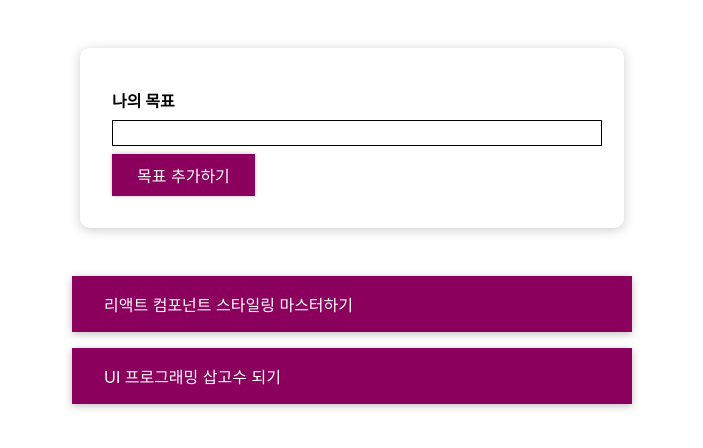
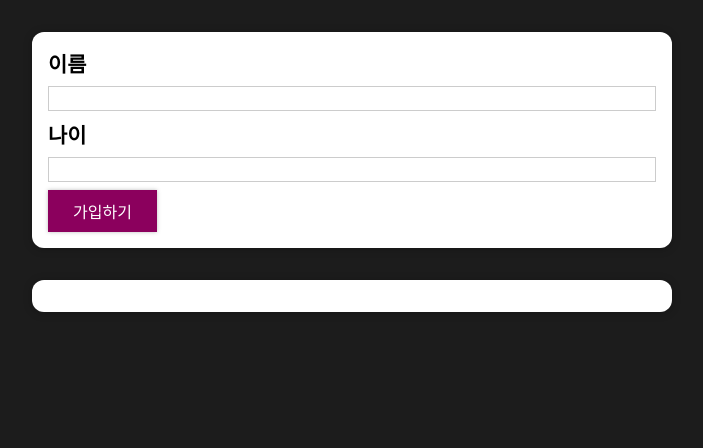
Before and after one commit to kitae1995/react-basic-study202310, a React (Create React App) app: page / in a window 1280 px wide. Shown: the top 448 px of the page, without its empty margins (288-991 px from the left). Built offline with nearby package versions, Linux system fonts and the light colour scheme.

Commit message:
1103React-2

```diff
--- a/src/App.js
+++ b/src/App.js
@@ -1,74 +1,12 @@
-import React, { useState } from 'react';
-import './App.css';
-import CourseInput from './components/CourseGoals/CourseInput';
-import CourseList from './components/CourseGoals/CourseList';
-
-const DUMMY_DATA = [
-  {
-    id: 'g1',
-    text: '리액트 컴포넌트 스타일링 마스터하기',
-  },
-  {
-    id: 'g2',
-    text: 'UI 프로그래밍 삽고수 되기',
-  },
-];
+import React from 'react';
+import AddUsers from './components/Users/AddUsers';
+import UserList from './components/Users/UserList';
 
 const App = () => {
-  const [goals, setGoals] = useState(DUMMY_DATA);
-
-  // Input에게 전달할 함수
-  const addGoalHandler = (text) => {
-    // console.log('전달받은 텍스트:', text);
-    const newGoal = {
-      id: Math.random().toString(),
-      text: text,
-    };
-
-    //상태변수(배열) 수정
-    // setGoals([...goals, newGoal]);
-    setGoals((prevGoals) => [...prevGoals, newGoal]);
-  };
-
-  // 삭제 이벤트 핸들러를 CourseItem까지 내려보내야 됨.
-  const deleteGoalHandler = (id) => {
-    // console.log('전달된 id: ', id);
-    // const updateGoals = [...goals]; //상태 배열 그대로 복사해서 가져옴.
-    // const index = updateGoals.findIndex((goal) => goal.id === id);
-    // updateGoals.splice(index, 1);
-
-    // const updateGoals = goals.filter((goal) => goal.id !== id);
-
-    setGoals(goals.filter((goal) => goal.id !== id));
-  };
-
-  // CourseList 조건부 렌더링
-  let listContent = (
-    <p
-      style={{
-        color: 'red',
-        fontSize: '2em',
-        textAlign: 'center',
-      }}
-    >
-      목표를 등록해 주세요!!
-    </p>
-  );
-  if (goals.length > 0) {
-    listContent = (
-      <CourseList
-        items={goals}
-        onDelete={deleteGoalHandler}
-      />
-    );
-  }
-
   return (
     <div>
-      <section id='goal-form'>
-        <CourseInput onAdd={addGoalHandler} />
-      </section>
-      <section id='goals'>{listContent}</section>
+      <AddUsers />
+      <UserList />
     </div>
   );
 };
--- a/src/components/CourseGoals/CourseInput.js
+++ b/src/components/CourseGoals/CourseInput.js
@@ -29,13 +29,9 @@
 
   return (
     <form onSubmit={formSubmitHandler}>
-      <div className='form-control'>
+      <div className={`form-control ${!isValid ? 'invalid' : ''}`}>
         <label>나의 목표</label>
         <input
-          style={{
-            background: isValid ? 'transparent' : 'salmon',
-            borderColor: isValid ? 'black' : 'red',
-          }}
           type='text'
           onChange={textChangeHandler}
           value={enteredText}
--- a/src/components/CourseGoals/CourseList.js
+++ b/src/components/CourseGoals/CourseList.js
@@ -1,10 +1,18 @@
 import React from 'react';
-import './CourseList.css';
+// import './CourseList.css';
 import CourseItem from './CourseItem';
+
+import styled from 'styled-components';
+
+const CourseUl = styled.ul`
+  list-style: none;
+  margin: 0;
+  padding: 0;
+`;
 
 const CourseList = ({ items, onDelete }) => {
   return (
-    <ul className='goal-list'>
+    <CourseUl>
       {items.map((item) => {
         return (
           <CourseItem
@@ -14,7 +22,7 @@
           />
         );
       })}
-    </ul>
+    </CourseUl>
   );
 };
 
--- a/src/components/UI/Button/Button.js
+++ b/src/components/UI/Button/Button.js
@@ -1,10 +1,32 @@
 import React from 'react';
 import './Button.css';
+import styled from 'styled-components';
+
+// const Button = styled.button`
+//   font: inherit;
+//   padding: 0.5rem 1.5rem;
+//   border: 1px solid #8b005d;
+//   color: white;
+//   background: #8b005d;
+//   box-shadow: 0 0 4px rgba(0, 0, 0, 0.26);
+//   cursor: pointer;
+
+//   &:focus {
+//     outline: none;
+//   }
+
+//   &:hover,
+//   &:active {
+//     background: #ac0e77;
+//     border-color: #ac0e77;
+//     box-shadow: 0 0 8px rgba(0, 0, 0, 0.26);
+//   }
+// `;
 
 const Button = ({ type, onClick, children }) => {
   return (
     <button
-      type={type}
+      type={type || 'button'}
       className='button'
       onClick={onClick}
     >
--- a/src/components/UI/Card.js
+++ b/src/components/UI/Card.js
@@ -1,9 +1,8 @@
 import React from 'react';
-import './Card.css';
+import styles from './Card.module.css';
 
 const Card = ({ children, className }) => {
-  const madeClass = 'card ' + className;
-  return <div className={madeClass}>{children}</div>;
+  return <div className={`${styles.card} ${className}`}>{children}</div>;
 };
 
 export default Card;
--- /dev/null
+++ b/src/components/UI/Card.module.css
@@ -0,0 +1,5 @@
+.card {
+  border-radius: 12px;
+  box-shadow: 0 1px 8px rgba(0, 0, 0, 0.25);
+  background: #fff;
+}
--- /dev/null
+++ b/src/components/Users/AddUsers.js
@@ -0,0 +1,66 @@
+import React, { useState } from 'react';
+import styles from './AddUsers.module.css';
+import Card from '../UI/Card';
+import Button from '../UI/Button/Button';
+
+const AddUsers = () => {
+  const [userValue, setUserValue] = useState({
+    userName: '',
+    age: '',
+  });
+
+  const userNameChangeHandler = (e) => {
+    setUserValue((prevUserValue) => ({
+      ...prevUserValue,
+      userName: e.target.value,
+    }));
+  };
+
+  const ageChangeHandler = (e) => {
+    setUserValue((prevUserValue) => ({
+      ...prevUserValue,
+      age: e.target.value,
+    }));
+  };
+
+  const userSubmitHandler = (e) => {
+    e.preventDefault();
+
+    if (userValue.userName.trim() === '' || userValue.age.trim() === '') {
+      return;
+    }
+
+    if (+userValue.age < 1) return;
+
+    console.log(userValue);
+
+    setUserValue({
+      userName: '',
+      age: '',
+    });
+  };
+
+  return (
+    <Card className={styles.input}>
+      <form onSubmit={userSubmitHandler}>
+        <label htmlFor='username'>이름</label>
+        <input
+          id='username'
+          type='text'
+          onChange={userNameChangeHandler}
+          value={userValue.userName}
+        />
+        <label htmlFor='age'>나이</label>
+        <input
+          id='age'
+          type='number'
+          onChange={ageChangeHandler}
+          value={userValue.age}
+        />
+        <Button type='submit'>가입하기</Button>
+      </form>
+    </Card>
+  );
+};
+
+export default AddUsers;
--- /dev/null
+++ b/src/components/Users/AddUsers.module.css
@@ -0,0 +1,27 @@
+.input {
+  margin: 2rem auto;
+  padding: 1rem;
+  width: 90%;
+  max-width: 40rem;
+}
+
+.input label {
+  display: block;
+  font-weight: bold;
+  margin-bottom: 0.5rem;
+  font-size: 1.3em;
+}
+
+.input input {
+  font: inherit;
+  display: block;
+  width: 100%;
+  border: 1px solid #ccc;
+  padding: 0.15rem;
+  margin-bottom: 0.5rem;
+}
+
+.input input:focus {
+  outline: none;
+  border-color: #4f005f;
+}
--- /dev/null
+++ b/src/components/Users/UserList.js
@@ -0,0 +1,13 @@
+import React from 'react';
+import styles from './UserList.module.css';
+import Card from '../UI/Card';
+
+const UserList = () => {
+  return (
+    <Card className={styles.users}>
+      <ul></ul>
+    </Card>
+  );
+};
+
+export default UserList;
--- /dev/null
+++ b/src/components/Users/UserList.module.css
@@ -0,0 +1,16 @@
+.users {
+  margin: 2rem auto;
+  width: 90%;
+  max-width: 40rem;
+}
+
+.users ul {
+  list-style: none;
+  padding: 1rem;
+}
+
+.users li {
+  border: 1px solid #ccc;
+  margin: 0.5rem 0;
+  padding: 0.5rem;
+}
--- a/src/index.css
+++ b/src/index.css
@@ -1,13 +1,12 @@
+* {
+  box-sizing: border-box;
+}
+
+html {
+  font-family: sans-serif;
+}
+
 body {
   margin: 0;
-  font-family: -apple-system, BlinkMacSystemFont, 'Segoe UI', 'Roboto', 'Oxygen',
-    'Ubuntu', 'Cantarell', 'Fira Sans', 'Droid Sans', 'Helvetica Neue',
-    sans-serif;
-  -webkit-font-smoothing: antialiased;
-  -moz-osx-font-smoothing: grayscale;
+  background: #1c1c1c;
 }
-
-code {
-  font-family: source-code-pro, Menlo, Monaco, Consolas, 'Courier New',
-    monospace;
-}
```
Also changed, not shown: 1 other file (tests, documents, lock files or other folders).
